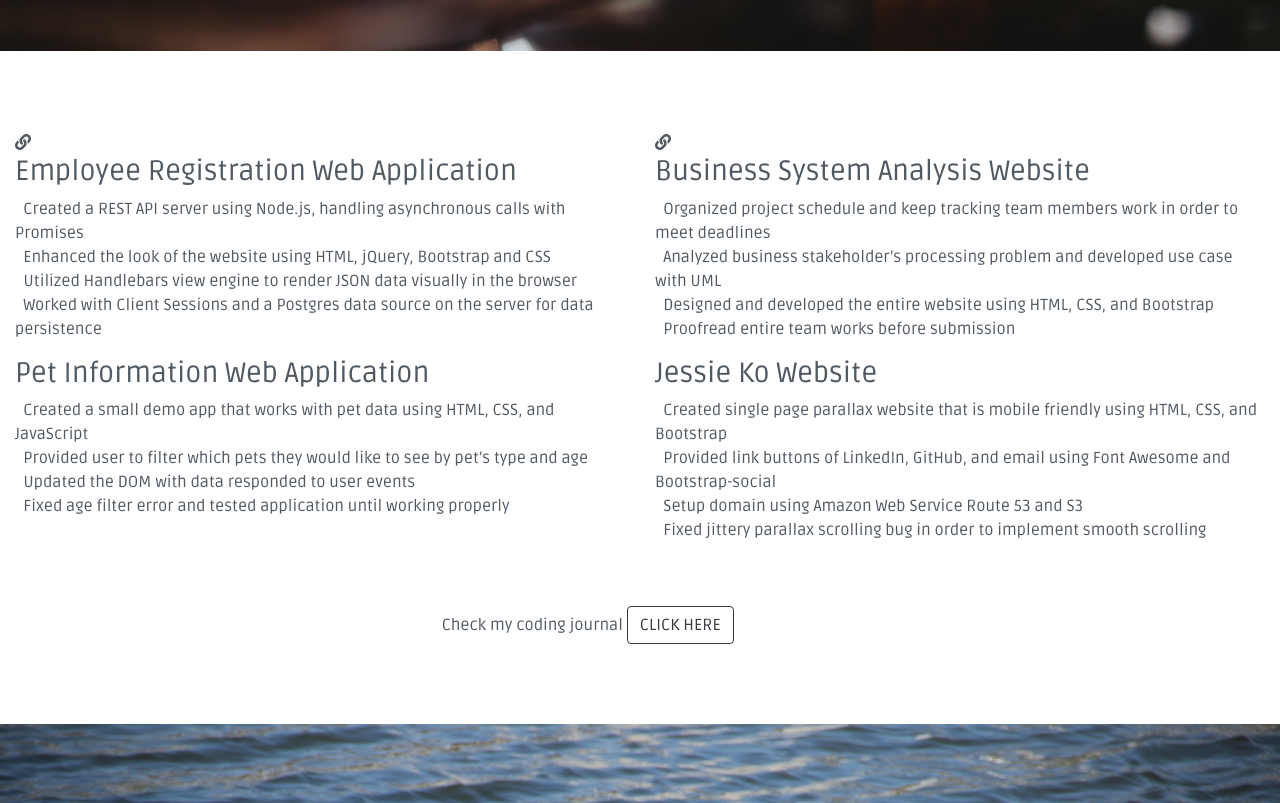
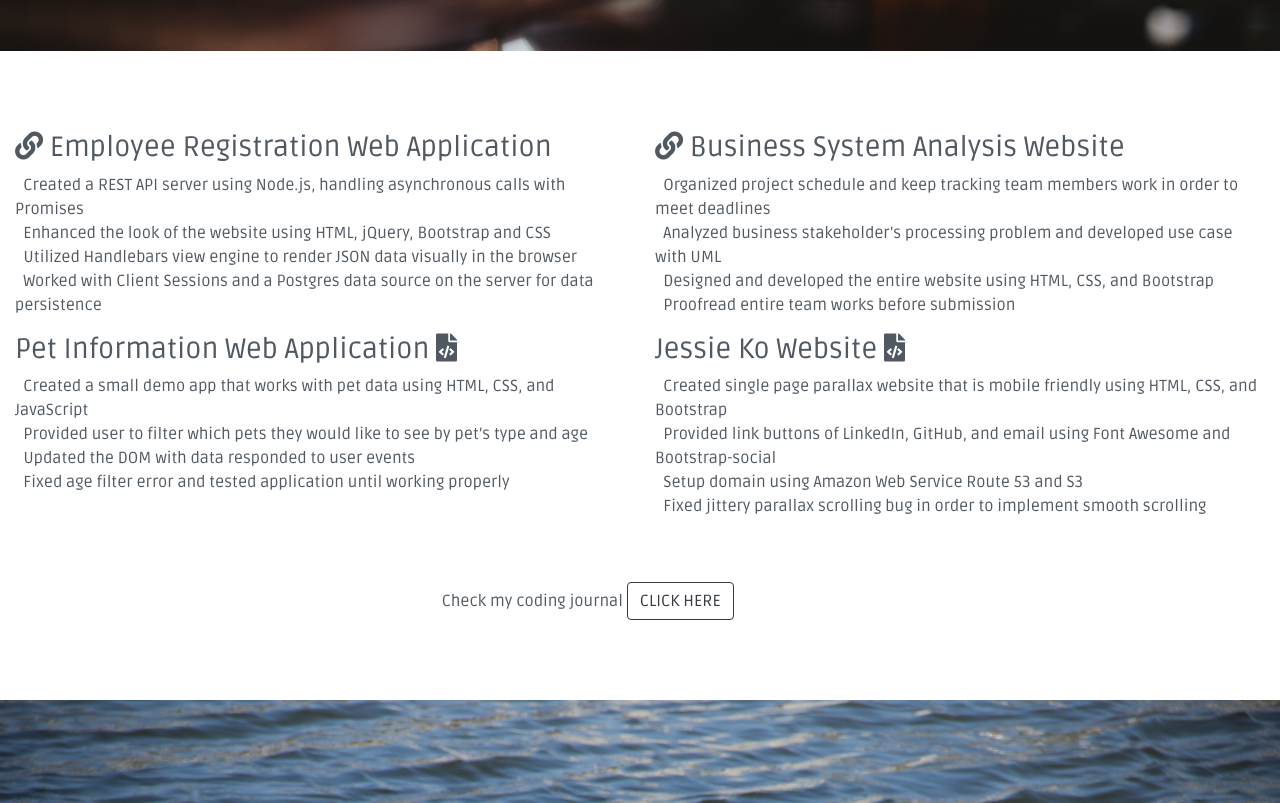
Before and after one commit to heyjessiehey/myWebsite, a plain HTML site: page index.html in a window 1280 px wide. Shown: the part 3360-4163 px from the top of the page. Drawn offline with nearby package versions, Linux system fonts and the light colour scheme.

Commit message:
project link, code link

```diff
--- a/index.html
+++ b/index.html
@@ -130,7 +130,7 @@
 <div class="padding">
 <div id="project" class="row justify-content-center">
 	<div class="col-md-6 col-xs-12">
-		<a href="https://web322-a6-jessieko.herokuapp.com/" target="_blank"><i class="fas fa-link"></i><h3>Employee Registration Web Application</h3></a>
+		<h3><a href="https://web322-a6-jessieko.herokuapp.com/" ><i class="fas fa-link"></i> Employee Registration Web Application</h3>
 		<p>
 				Created a REST API server using Node.js, handling asynchronous calls with Promises<br>
 				Enhanced the look of the website using HTML, jQuery, Bootstrap and CSS<br>
@@ -139,7 +139,7 @@
 		</p>
 	</div>
 	<div class="col-md-6 col-xs-12">
-		<a href="http://zenit.senecac.on.ca/~pmc130_183a08/" target="_blank"><i class="fas fa-link"></i><h3>Business System Analysis Website</h3></a>
+		<h3><a href="http://zenit.senecac.on.ca/~pmc130_183a08/"><i class="fas fa-link"></i> Business System Analysis Website</a></h3>
 		<p>
 				Organized project schedule and keep tracking team members work in order to meet deadlines <br>
 				Analyzed business stakeholder’s processing problem and developed use case with UML<br>
@@ -148,22 +148,24 @@
 		</p>
 	</div>
 	<div class="col-md-6 col-xs-12">
-		<h3>Pet Information Web Application</h3>
+		<h3>Pet Information Web Application <a href="https://github.com/heyjessiehey/PetInformationWebApp"><i class="fas fa-file-code"></i></a></h3>
 		<p>
 				Created a small demo app that works with pet data using HTML, CSS, and JavaScript <br>
 				Provided user to filter which pets they would like to see by pet’s type and age<br>
 				Updated the DOM with data responded to user events<br>
 				Fixed age filter error and tested application until working properly <br>
 		</p>
+
 	</div>
 	<div class="col-md-6 col-xs-12">
-		<h3>Jessie Ko Website</h3>
+		<h3>Jessie Ko Website <a href="https://github.com/heyjessiehey/myWebsite"><i class="fas fa-file-code"></i></a></h3>
 		<p>
 				Created single page parallax website that is mobile friendly using HTML, CSS, and Bootstrap<br>
 				Provided link buttons of LinkedIn, GitHub, and email using Font Awesome and Bootstrap-social<br>
 				Setup domain using Amazon Web Service Route 53 and S3<br>
 				Fixed jittery parallax scrolling bug in order to implement smooth scrolling<br>
 		</p>
+
 	</div>
 
 	<div class="col-md-4 col-xs-12">
```
